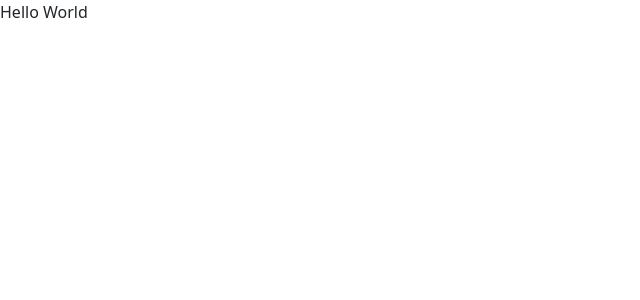
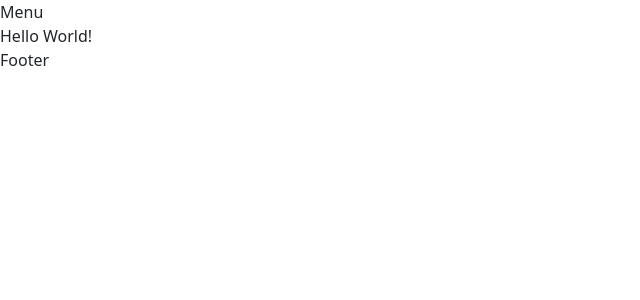
Before and after one commit to jerzy-jarczynski/fullstack_ads_board, a React (Create React App) app in the folder client/: page / in a window 1280 px wide. Shown: the top 300 px of the page, without its empty margins (0-640 px from the left). Built offline with nearby package versions, Linux system fonts and the light colour scheme.

Commit message:
Add MainLayout to Client

```diff
--- a/client/src/App.js
+++ b/client/src/App.js
@@ -1,9 +1,9 @@
-function App() {
-  return (
-    <div className="App">
-      Hello World
-    </div>
-  );
-}
+import MainLayout from "./components/layout/MainLayout/MainLayout";
+
+const App = () => (
+  <MainLayout>
+    Hello World!
+  </MainLayout>
+);
 
 export default App;
--- /dev/null
+++ b/client/src/components/layout/Footer/Footer.js
@@ -0,0 +1,11 @@
+const Footer = () => {
+
+  return (
+    <div>
+      Footer
+    </div>
+  );
+
+};
+
+export default Footer;
--- /dev/null
+++ b/client/src/components/layout/MainLayout/MainLayout.js
@@ -0,0 +1,12 @@
+import MainMenu from "../MainMenu/MainMenu";
+import Footer from "../Footer/Footer";
+
+const MainLayout = ({ children }) => (
+  <div>
+    <MainMenu />
+    { children }
+    <Footer />
+  </div>
+);
+
+export default MainLayout;
--- /dev/null
+++ b/client/src/components/layout/MainMenu/MainMenu.js
@@ -0,0 +1,11 @@
+const MainMenu = () => {
+
+  return (
+    <div>
+      Menu
+    </div>
+  );
+
+};
+
+export default MainMenu;
```
